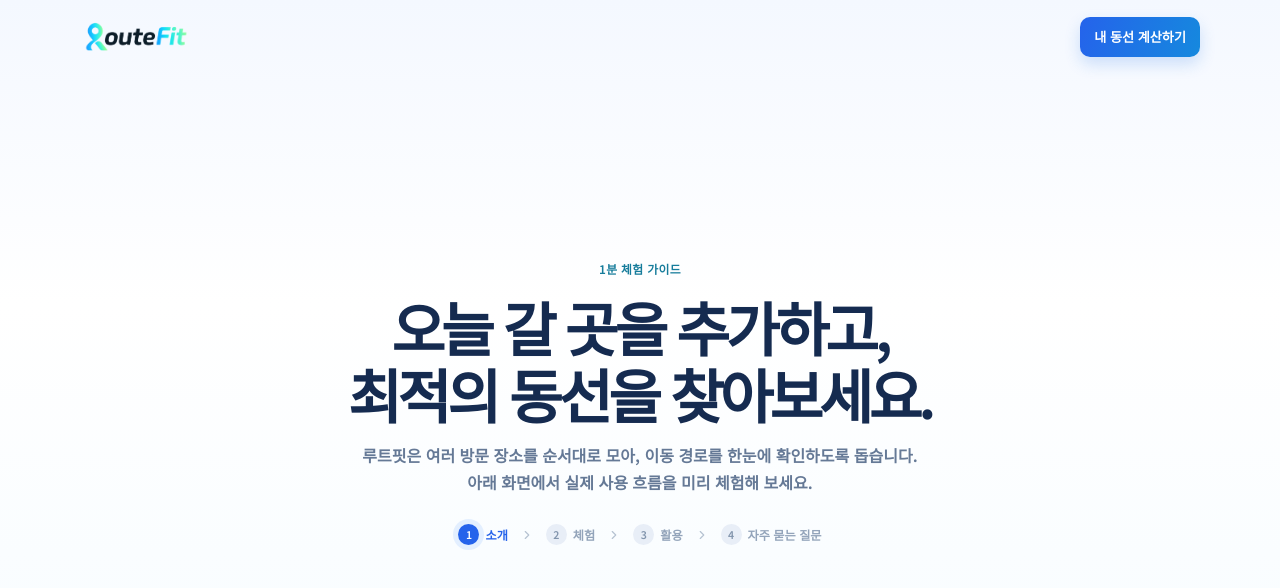
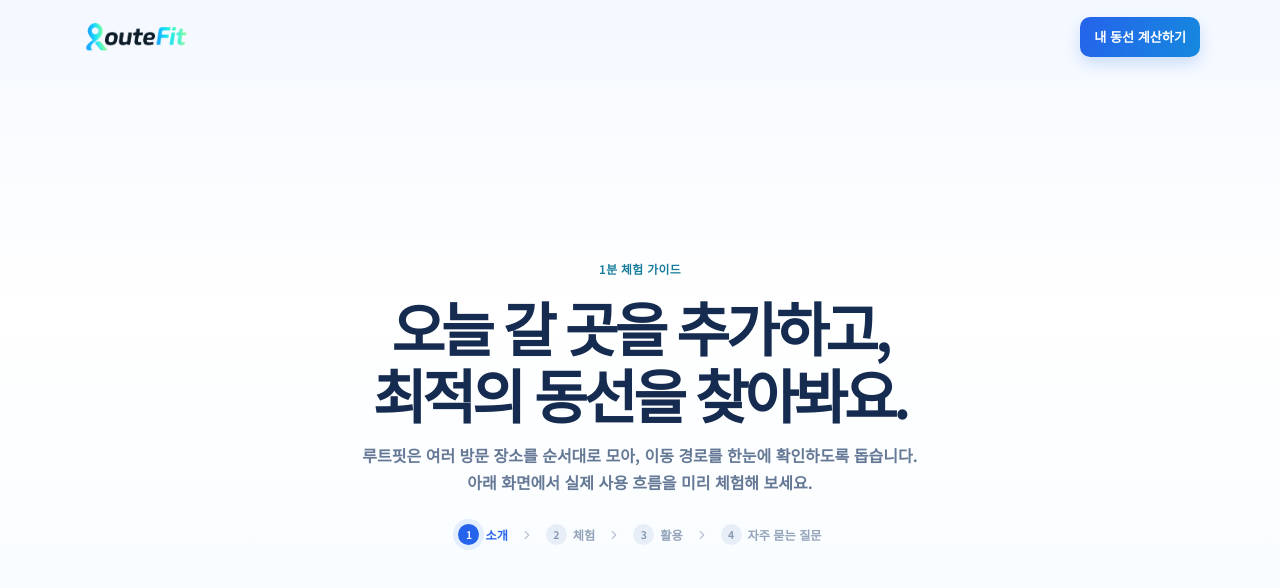
Before and after one commit to sani0928/routefit, a Next.js app: page /guide in a window 1280 px wide. Shown: the top 588 px of the page. Built offline with nearby package versions, Linux system fonts and the light colour scheme.

Commit message:
feat: 가이드 페이지 문구 수정

```diff
--- a/src/components/guide/GuideFaq.tsx
+++ b/src/components/guide/GuideFaq.tsx
@@ -24,6 +24,6 @@ export function GuideFaq({ messages, leavingIds, isTyping, items, onSelect }: Gu
         <div className="guide-faq-questions">{items.map((item) => <button type="button" key={item.id} onClick={() => onSelect(item)}>{item.question}</button>)}</div>
       </div>
     </div>
-    <div className="guide-final-cta"><div><h2>이제 시작해 볼까요?</h2><p>장소를 추가하면 RouteFit이 동선을 빠르게 계산해드려요.</p></div><a href="/">RouteFit 시작하기</a></div>
+    <div className="guide-final-cta"><div><h2>이제 시작해 볼까요?</h2><p>RouteFit은 PC와 모바일 모두 편하게 사용할 수 있어요.</p></div><a href="/">RouteFit 시작하기</a></div>
   </section>;
 }
--- a/src/components/guide/InteractiveGuide.tsx
+++ b/src/components/guide/InteractiveGuide.tsx
@@ -117,7 +117,7 @@ export function InteractiveGuide() {
   return <main className="guide-page">
     <section className="guide-step guide-step-intro" id="guide-intro">
       <header className="guide-nav"><a className="guide-brand" href="/" aria-label="루트핏 RouteFit 홈으로 이동"><img src="/icons/logo.png" alt="루트핏 RouteFit" /></a><a className="guide-nav-start" href="/">내 동선 계산하기</a></header>
-      <div className="guide-hero"><span className="guide-kicker">1분 체험 가이드</span><h1>오늘 갈 곳을 추가하고,<br />최적의 동선을 찾아보세요.</h1><p>루트핏은 여러 방문 장소를 순서대로 모아, 이동 경로를 한눈에 확인하도록 돕습니다.<br />아래 화면에서 실제 사용 흐름을 미리 체험해 보세요.</p><div className="guide-flow" aria-label="RouteFit 가이드 순서"><span className="active"><b>1</b>소개</span><ChevronRight /><span><b>2</b>체험</span><ChevronRight /><span><b>3</b>활용</span><ChevronRight /><span><b>4</b>자주 묻는 질문</span></div></div>
+      <div className="guide-hero"><span className="guide-kicker">1분 체험 가이드</span><h1>오늘 갈 곳을 추가하고,<br />최적의 동선을 찾아봐요.</h1><p>루트핏은 여러 방문 장소를 순서대로 모아, 이동 경로를 한눈에 확인하도록 돕습니다.<br />아래 화면에서 실제 사용 흐름을 미리 체험해 보세요.</p><div className="guide-flow" aria-label="RouteFit 가이드 순서"><span className="active"><b>1</b>소개</span><ChevronRight /><span><b>2</b>체험</span><ChevronRight /><span><b>3</b>활용</span><ChevronRight /><span><b>4</b>자주 묻는 질문</span></div></div>
     </section>
 
     <GuideWorkspace places={places} resultPlaces={resultPlaces} stage={stage} routePath={routePath} visitPlaceCount={visitPlaces.length} routeEstimate={routeEstimate} suggestedPlaces={suggestedGuidePlaces} onAddPlace={addSuggestedPlace} onRemovePlace={removePlace} onCalculate={calculateRoute} onResetResult={resetResult} />
--- a/src/components/guide/guide-content.ts
+++ b/src/components/guide/guide-content.ts
@@ -36,7 +36,7 @@ export const guideFaqItems: readonly GuideFaqItem[] = [
   { id: "stay-time-and-lock", question: "머무는 시간? 자물쇠?", answer: "머무는 시간은 해당 장소에 머물 예상 시간으로, 전체 일정의 도착 예정 시간에 함께 반영돼요. 순서 보장은 원하는 장소를 해당 순서에 고정해 경로를 계산해도 그 순서가 바뀌지 않도록 해줘요." },
   { id: "mobile-use", question: "폰으로도 사용할 수 있어?", answer: "폰에서도 장소 추가, 방문 순서 확인, 경로 계산을 모두 사용할 수 있어요. 설치 안내가 보이면 홈 화면에 추가해 앱처럼 사용할 수도 있어요! iOS라면 Safari에서 공유 후 홈 화면에 추가를 사용해보세요." },
   { id: "member-benefits", question: "회원 혜택이 뭐야?", answer: "회원은 자주 가는 장소를 장소 리스트로 저장해 다음 일정에 다시 활용할 수 있어요. 방문 장소도 사라지지 않고 유지되기 때문에 동선도 더 빠르게 준비할 수 있어요." },
-  { id: "contact", question: "더 궁금한 게 있어!", answer: "궁금한 점이나 문의 사항이 있으면", email: "kksan12@gmail.com", afterEmail: "으로 연락해주세요. 항상 환영합니다!" },
+  { id: "contact", question: "더 궁금한 게 있어!", answer: "궁금한 점이나 문의 사항이 있으면", email: "kksan12@gmail.com", afterEmail: "으로 연락해주세요. 다양한 피드백은 항상 환영합니다!" },
 ] as const;
 
 export const guideUseCases = [
```
